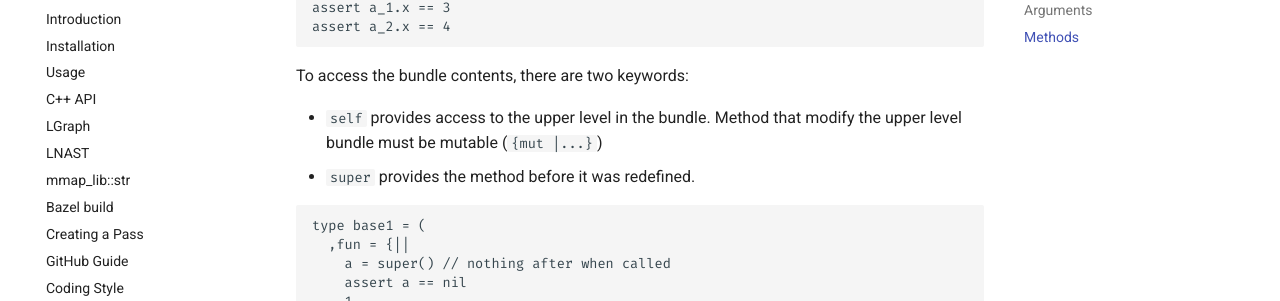
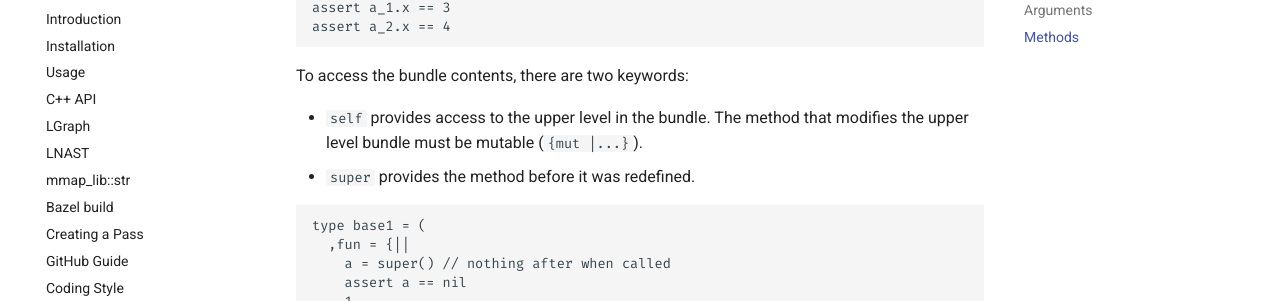
Before and after one commit to masc-ucsc/docs, an MkDocs documentation site: the page built from docs/pyrope/06-functions.md, in a window 1280 px wide and 900 px high, scrolled down 3359 px. Shown: the part 152-453 px from the top of the window. Built offline with MkDocs 1.6.1 and Material for MkDocs 9.7.7, drawn with Linux system fonts in a browser that asks for light colours; comment, search, counter and statistics services are not loaded.

Commit message:
Update 06-functions.md

````diff
--- a/docs/pyrope/06-functions.md
+++ b/docs/pyrope/06-functions.md
@@ -161,7 +161,7 @@ assert a_2.x == 4
 
 To access the bundle contents, there are two keywords:
 
-* `self` provides access to the upper level in the bundle. Method that modify the upper level bundle must be mutable (`{mut |...}`)
+* `self` provides access to the upper level in the bundle. The method that modifies the upper level bundle must be mutable (`{mut |...}`).
 * `super` provides the method before it was redefined.
 
 ```
````
